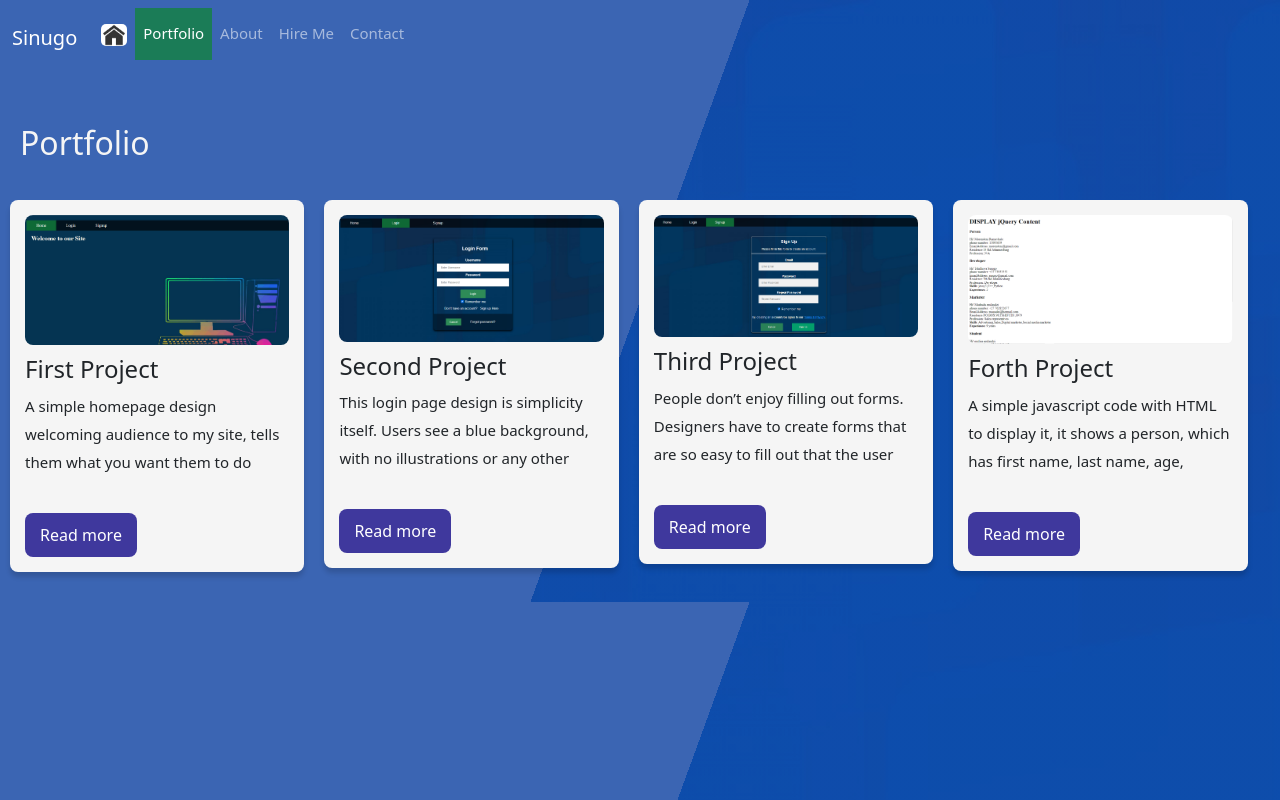
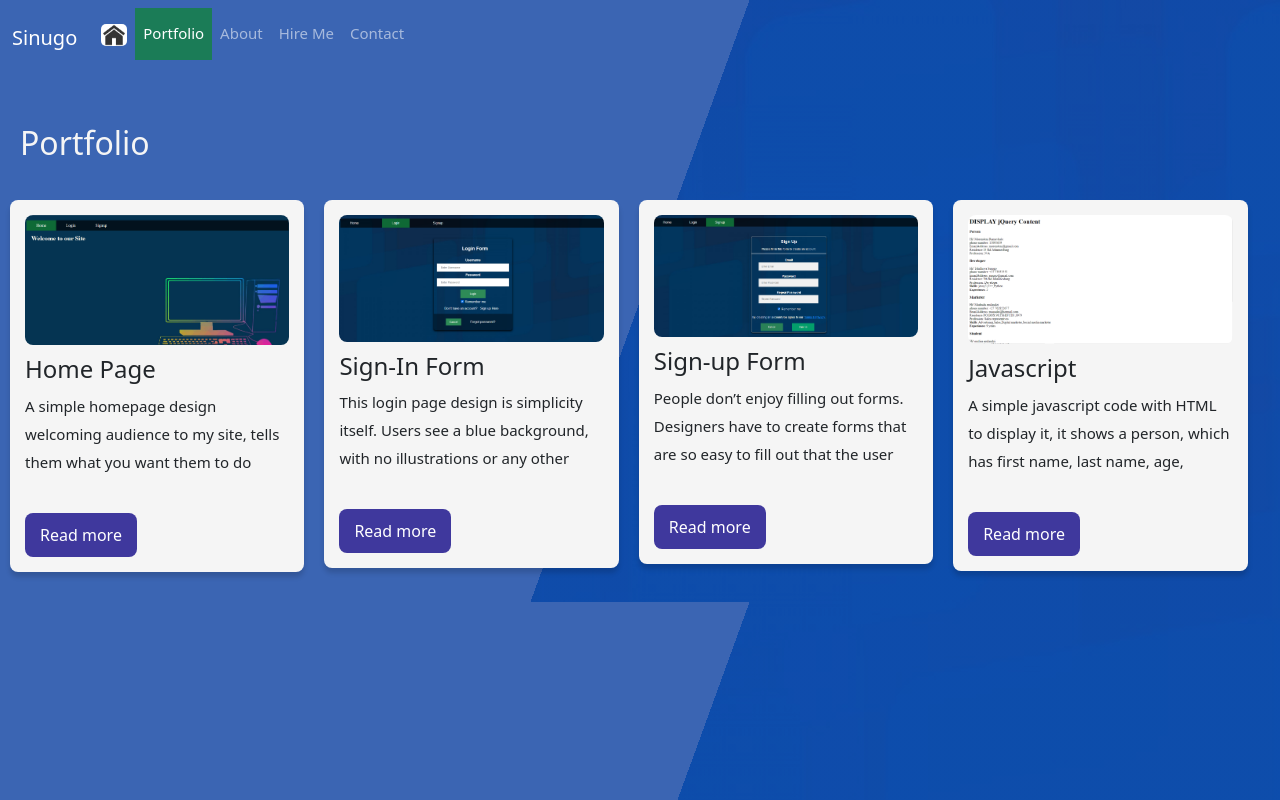
Before and after one commit to Expolearn/sinugo-portfolio, a plain HTML site: page portfolio.html in a window 1280 px wide. Drawn offline with nearby package versions, Linux system fonts and the light colour scheme.

Commit message:
project names

```diff
--- a/portfolio.html
+++ b/portfolio.html
@@ -52,7 +52,7 @@
 
     <div class="box">
       <img class="respo" src="images/home.png" alt="">
-        <h4>First Project</h4>
+        <h4>Home Page</h4>
         <p>
           A simple homepage design welcoming audience to my site, tells them what you want them to do next, and allows them to explore my site in more depth.
         </p>
@@ -61,7 +61,7 @@
 
       <div class="box">
         <img class="respo" src="images/signin.png" alt="">
-        <h4>Second Project</h4>
+        <h4>Sign-In Form</h4>
         <p>
           This login page design is simplicity itself. Users see a blue background, with no illustrations or any other graphical element.
         </p>
@@ -70,7 +70,7 @@
 
       <div class="box">
         <img class="respo" src="images/signup.png" alt="">
-        <h4>Third Project</h4>
+        <h4>Sign-up Form</h4>
         <p>
           People don’t enjoy filling out forms. Designers have to create forms that are so easy to fill out that the user doesn’t have to do much work.
         </p>
@@ -79,7 +79,7 @@
 
       <div class="box">
         <img class="respo" src="images/javascript.png" alt="">
-        <h4>Forth Project</h4>
+        <h4>Javascript</h4>
         <p>
           A simple javascript code with HTML to display it, it shows a person, which has first name, last name, age, gender, proffession. And also different proffessions.
         </p>
```
